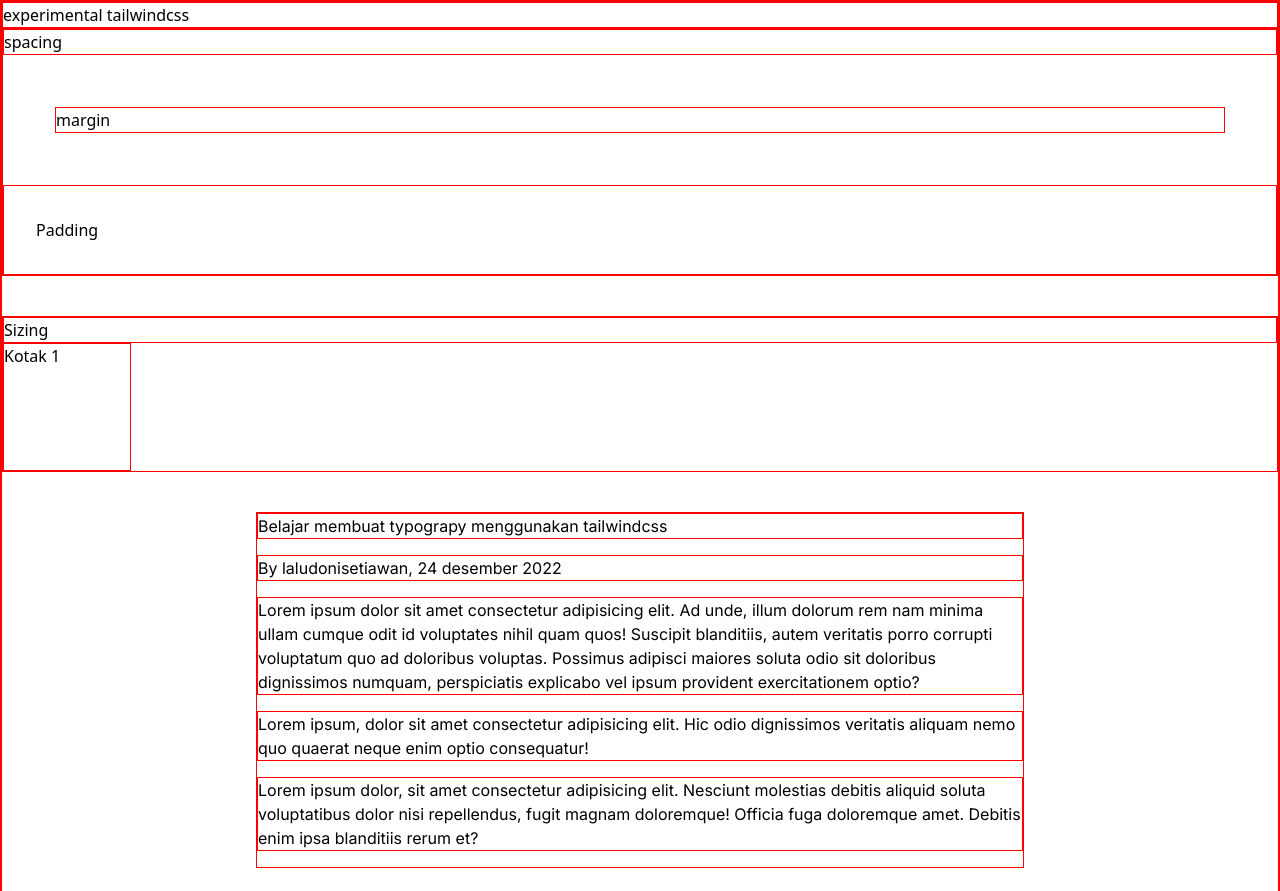
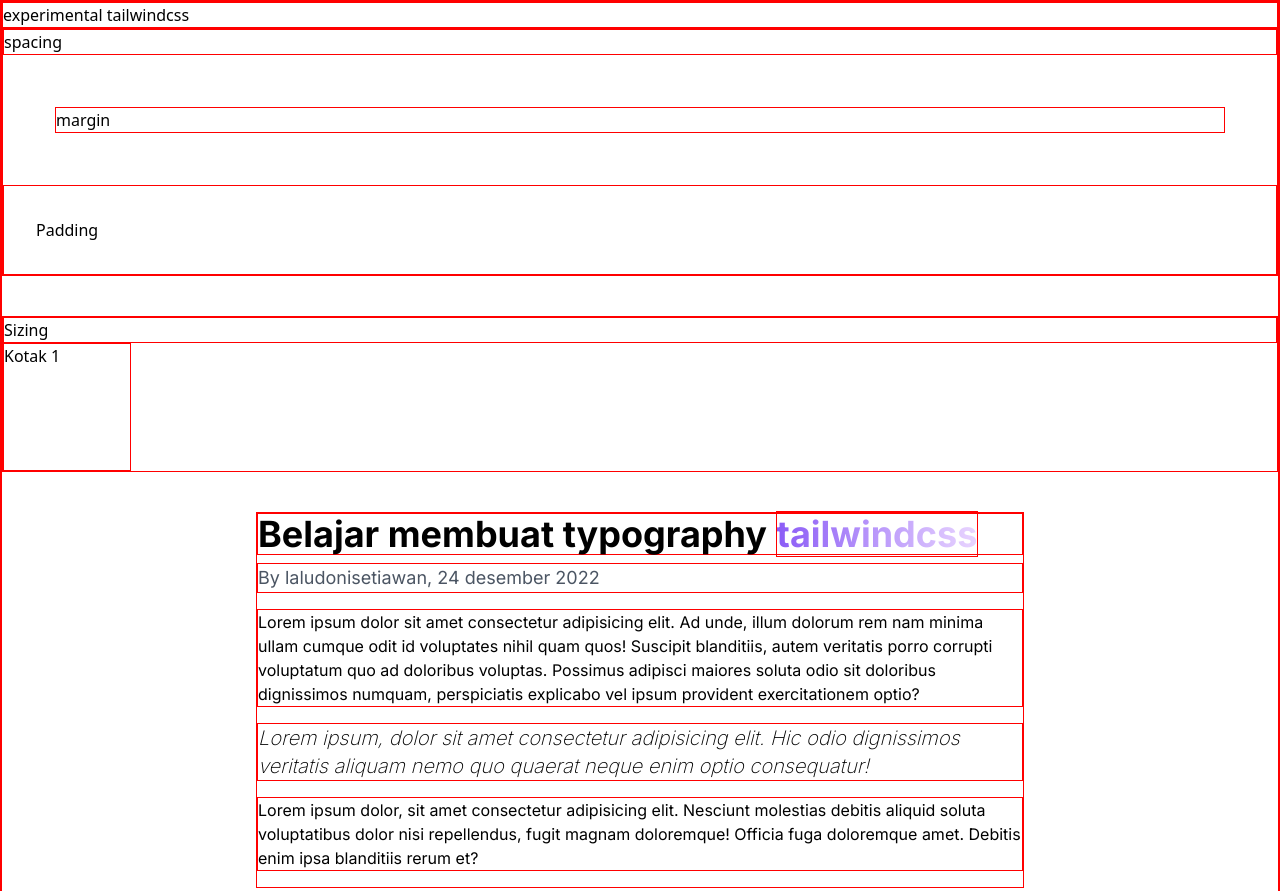
Before and after one commit to Downy-Labs/riset-tailwindcss, a website: page src/index.html in a window 1280 px wide. Shown: the top 891 px of the page. Drawn offline with nearby package versions, Linux system fonts and the light colour scheme; files that its build step writes are made by us from their sources.

Commit message:
adding color

```diff
--- a/src/index.html
+++ b/src/index.html
@@ -23,10 +23,10 @@
 
     <!-- typograpy -->
     <section class="mb-96 font-inter max-w-3xl mx-auto">
-        <h2 class="mb-4">Belajar membuat typograpy menggunakan tailwindcss</h2>
-        <div class="mb-4"> By laludonisetiawan, 24 desember 2022</div>
+        <h2 class="mb-2 text-4xl font-bold">Belajar membuat typography <span class="bg-gradient-to-r from-violet-500 to-purple-200 bg-clip-text text-transparent  ">tailwindcss</span></h2>
+        <div class="mb-4 text-lg text-gray-600"> By laludonisetiawan, 24 desember 2022</div>
         <p class="mb-4">Lorem ipsum dolor sit amet consectetur adipisicing elit. Ad unde, illum dolorum rem nam minima ullam cumque odit id voluptates nihil quam quos! Suscipit blanditiis, autem veritatis porro corrupti voluptatum quo ad doloribus voluptas. Possimus adipisci maiores soluta odio sit doloribus dignissimos numquam, perspiciatis explicabo vel ipsum provident exercitationem optio?</p>
-        <p class="mb-4">Lorem ipsum, dolor sit amet consectetur adipisicing elit. Hic odio dignissimos veritatis aliquam nemo quo quaerat neque enim optio consequatur!</p>
+        <blockquote class="mb-4 italic font-thin text-xl ">Lorem ipsum, dolor sit amet consectetur adipisicing elit. Hic odio dignissimos veritatis aliquam nemo quo quaerat neque enim optio consequatur!</blockquote>
         <p class="mb-4">Lorem ipsum dolor, sit amet consectetur adipisicing elit. Nesciunt molestias debitis aliquid soluta voluptatibus dolor nisi repellendus, fugit magnam doloremque! Officia fuga doloremque amet. Debitis enim ipsa blanditiis rerum et?</p>
     </section>
     <!-- akhir typograpy -->
```
